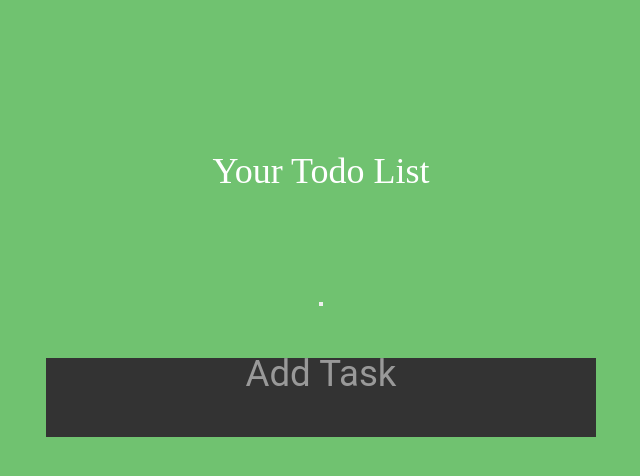
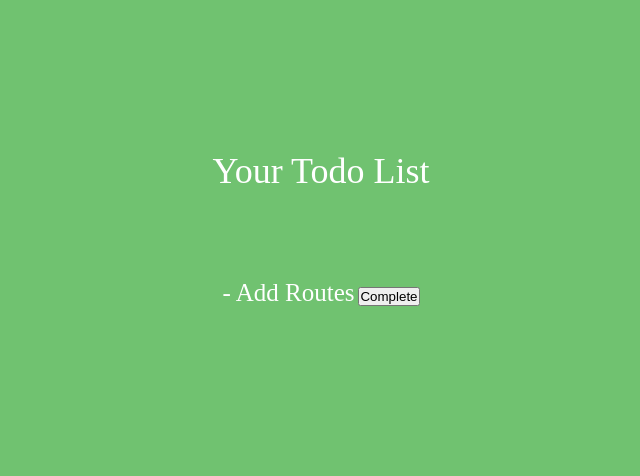
Before and after one commit to Shane-Geary/todo-list, a React (Create React App) app: page / in a window 1280 px wide. Shown: the top 476 px of the page, without its empty margins (319-959 px from the left). Built offline with nearby package versions, Linux system fonts and the light colour scheme.

Commit message:
Wrapped Routes in Switch in order to only render the chosen url's component

```diff
--- a/src/components/App.js
+++ b/src/components/App.js
@@ -46,8 +46,12 @@ function App() {
     <div>
       <Router>
         <Header />
-        <AddTask addTaskHandler={addTaskHandler} />
-        <TaskList tasks={tasks} deleteTaskHandler={deleteTaskHandler} sortTaskHandler={sortTaskHandler} />
+        <Switch>
+          <Route path="/addTask" component={addTaskHandler} />
+          <Route path="/" component={TaskList} />
+        </Switch>
+        {/* <AddTask addTaskHandler={addTaskHandler} />
+        <TaskList tasks={tasks} deleteTaskHandler={deleteTaskHandler} sortTaskHandler={sortTaskHandler} /> */}
       </Router>
     </div>
   );
--- a/src/components/TaskList.js
+++ b/src/components/TaskList.js
@@ -7,7 +7,14 @@ const TaskList = (props) => {
         props.deleteTaskHandler(id);
     }
 
-    const renderTaskList = props.tasks.map((task) => {
+    const tasks = [
+        {
+            id: 1,
+            description: "Add Routes",
+        }
+    ]
+
+    const renderTaskList = tasks.map((task) => {
         return (
             <Task task={task} removeTaskHandler={removeTaskHandler} key={task.id} />
         );
```
